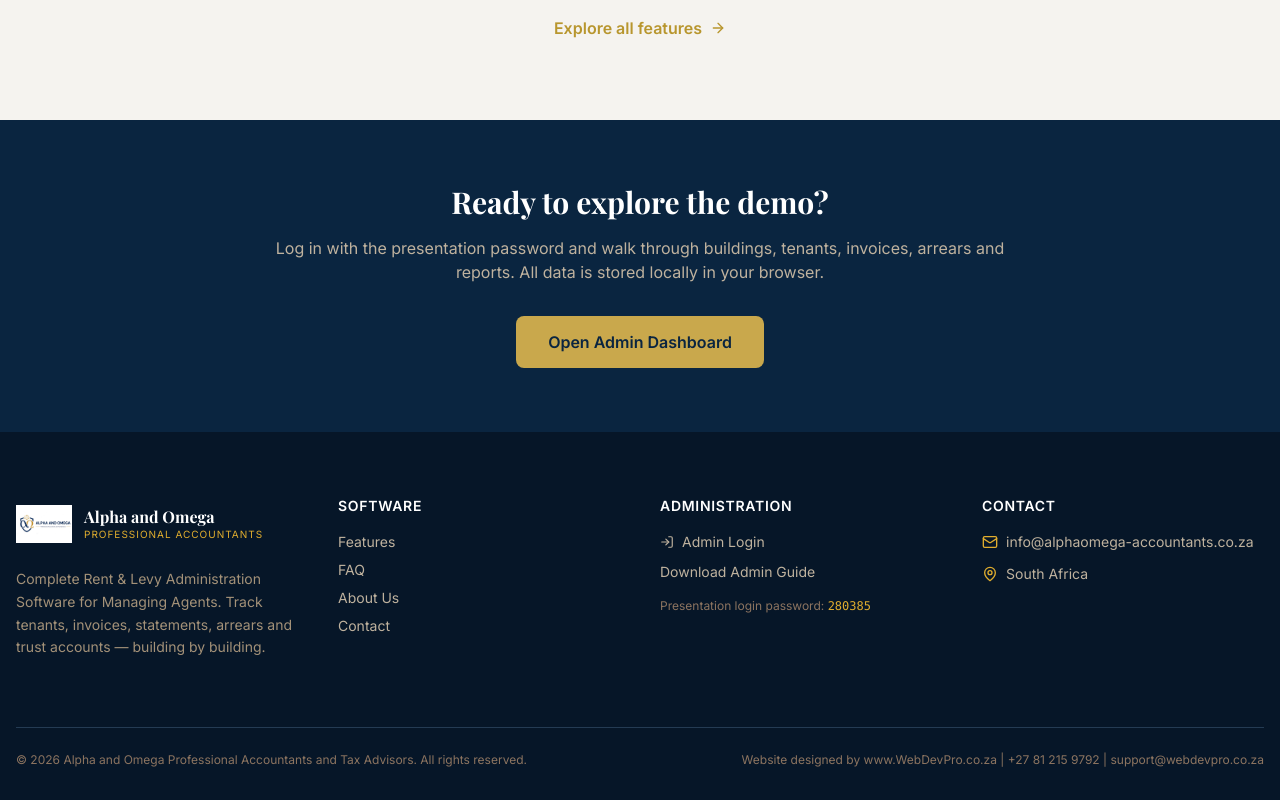
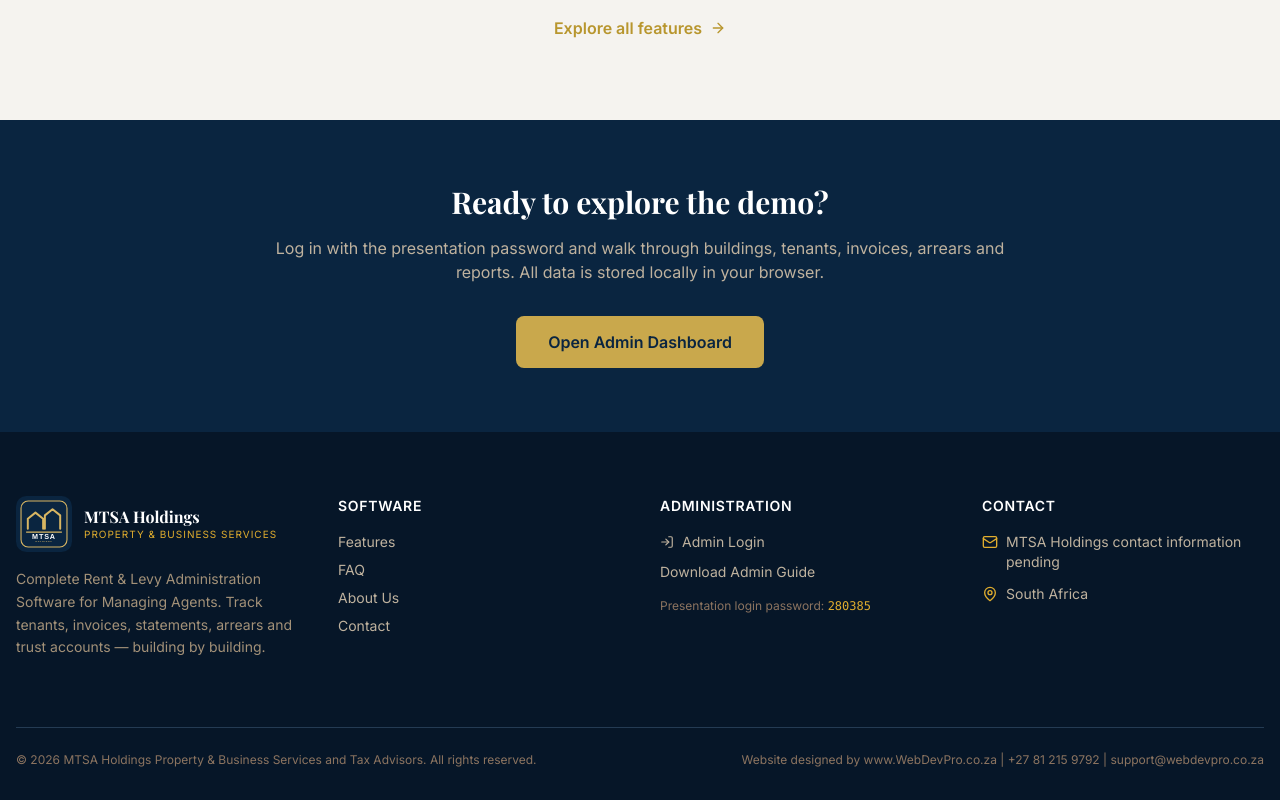
Before and after one commit to silvermatambo-lgtm/propertymanagementsoftware-alphaomega, a React (Vite) app: page / in a window 1280 px wide. Shown: the part 2130-2930 px from the top of the page. Built offline with nearby package versions, Linux system fonts and the light colour scheme.

Commit message:
Rebrand site navigation and footer for MTSA Holdings

```diff
--- a/src/components/Footer.tsx
+++ b/src/components/Footer.tsx
@@ -9,12 +9,12 @@ export default function Footer() {
           {/* Brand */}
           <div className="lg:col-span-1">
             <div className="flex items-center gap-3 mb-4">
-              <img src="/logo.png" alt="Alpha and Omega" className="h-14 w-14 object-contain" />
+              <img src="/mtsa-logo.svg" alt="MTSA Holdings" className="h-14 w-14 object-contain" />
               <div>
                 <p className="text-white font-bold text-base leading-tight" style={{ fontFamily: 'Playfair Display, serif' }}>
-                  Alpha and Omega
+                  MTSA Holdings
                 </p>
-                <p className="text-gold-400 text-[10px] tracking-widest uppercase">Professional Accountants</p>
+                <p className="text-gold-400 text-[10px] tracking-widest uppercase">Property & Business Services</p>
               </div>
             </div>
             <p className="text-stone-400 text-sm leading-relaxed mb-5">
@@ -59,7 +59,7 @@ export default function Footer() {
             <ul className="space-y-3 text-sm">
               <li className="flex items-start gap-2">
                 <Mail size={16} className="text-gold-400 mt-0.5 shrink-0" />
-                <span>info@alphaomega-accountants.co.za</span>
+                <span>MTSA Holdings contact information pending</span>
               </li>
               <li className="flex items-start gap-2">
                 <MapPin size={16} className="text-gold-400 mt-0.5 shrink-0" />
@@ -70,7 +70,7 @@ export default function Footer() {
         </div>
 
         <div className="border-t border-navy-800 pt-6 flex flex-col sm:flex-row items-center justify-between gap-4 text-xs text-stone-500">
-          <p>© {new Date().getFullYear()} Alpha and Omega Professional Accountants and Tax Advisors. All rights reserved.</p>
+          <p>© {new Date().getFullYear()} MTSA Holdings Property & Business Services and Tax Advisors. All rights reserved.</p>
           <p>Website designed by <a href="https://www.webdevpro.co.za" target="_blank" rel="noopener noreferrer" className="hover:text-gold-400 transition-colors">www.WebDevPro.co.za</a> | <a href="tel:+27812159792" className="hover:text-gold-400 transition-colors">+27 81 215 9792</a> | <a href="mailto:support@webdevpro.co.za" className="hover:text-gold-400 transition-colors">support@webdevpro.co.za</a></p>
         </div>
       </div>
```
